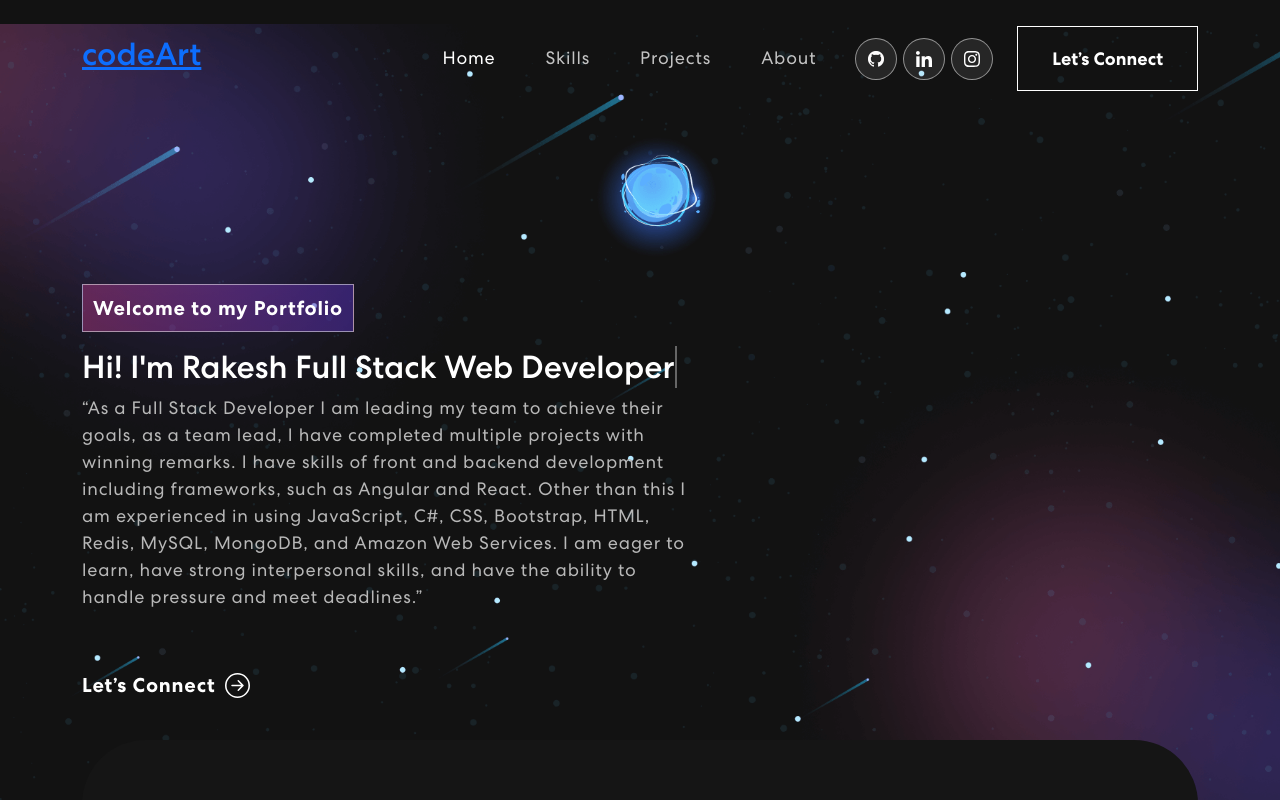
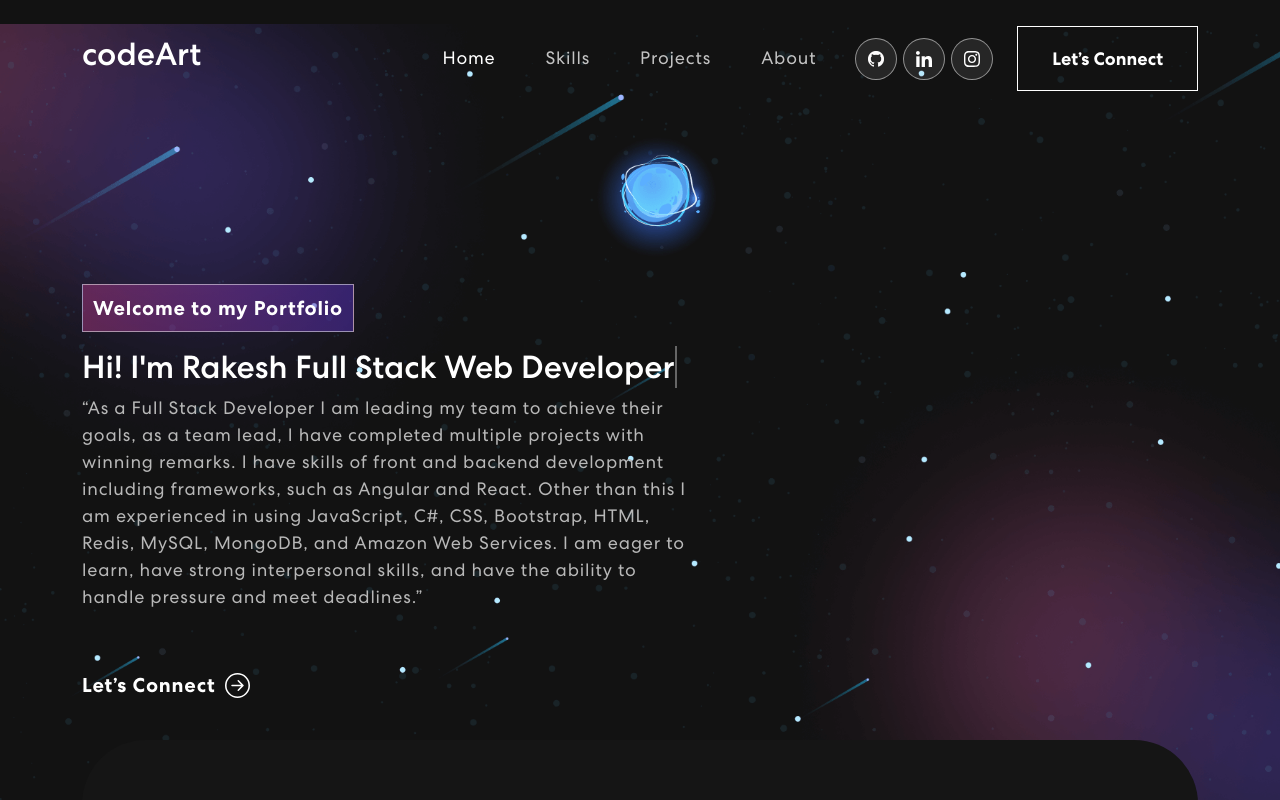
Before and after one commit to codeArtCreator/my-portfolio, a React (Create React App) app: page / in a window 1280 px wide. Shown: the top 800 px of the page. Built offline with nearby package versions, Linux system fonts and the light colour scheme; some icons are missing.

Commit message:
nav edit

```diff
--- a/src/components/NavBar.js
+++ b/src/components/NavBar.js
@@ -37,7 +37,7 @@ export const NavBar = () => {
       <Navbar expand="md" className={scrolled ? "scrolled" : ""}>
         <Container>
           <Navbar.Brand href="/">
-            <h2 className="text-white"><a href="https://codeartcreator.github.io/my-portfolio">codeArt</a></h2>
+          <a class="text-decoration-none" href="https://codeartcreator.github.io/my-portfolio"><h2 className="text-white">codeArt</h2></a>
           </Navbar.Brand>
           <Navbar.Toggle aria-controls="basic-navbar-nav">
             <span className="navbar-toggler-icon"></span>
```
